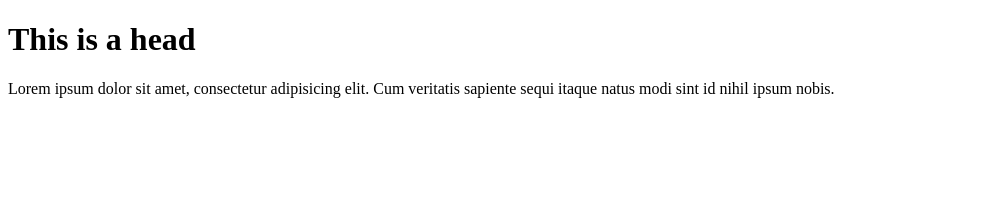
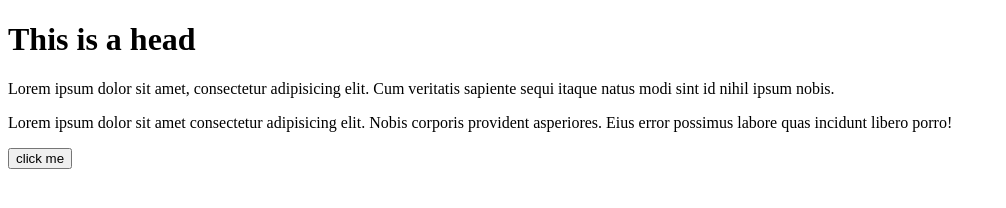
Before and after one commit to rabbimorol045-ui/my-second-github, a plain HTML site: page index.html in a window 1280 px wide. Shown: the whole page, without its empty margins (0-1006 px from the left). Drawn offline with Linux system fonts and the light colour scheme.

Commit message:
first commit

```diff
--- a/index.html
+++ b/index.html
@@ -8,5 +8,10 @@
 <body>
     <h1>This is a head </h1>
     <p>Lorem ipsum dolor sit amet, consectetur adipisicing elit. Cum veritatis sapiente sequi itaque natus modi sint id nihil ipsum nobis.</p>
+    <div>
+       <p> Lorem ipsum dolor sit amet consectetur adipisicing elit. Nobis corporis provident asperiores. Eius error possimus labore quas incidunt libero porro!</p>
+
+       <button >click me</button>
+    </div>
 </body>
 </html>
```
